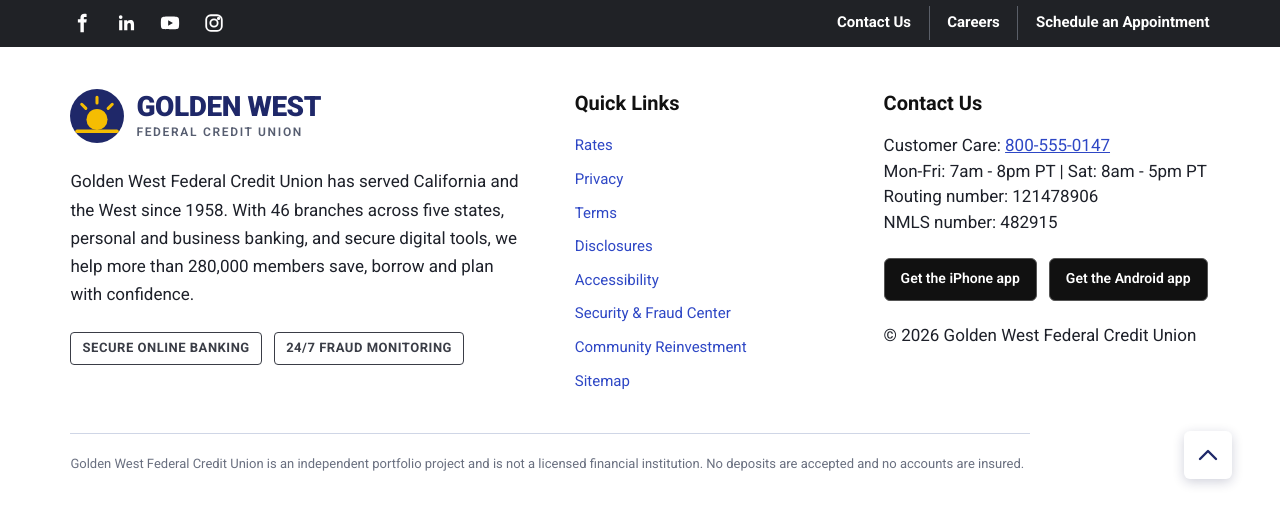
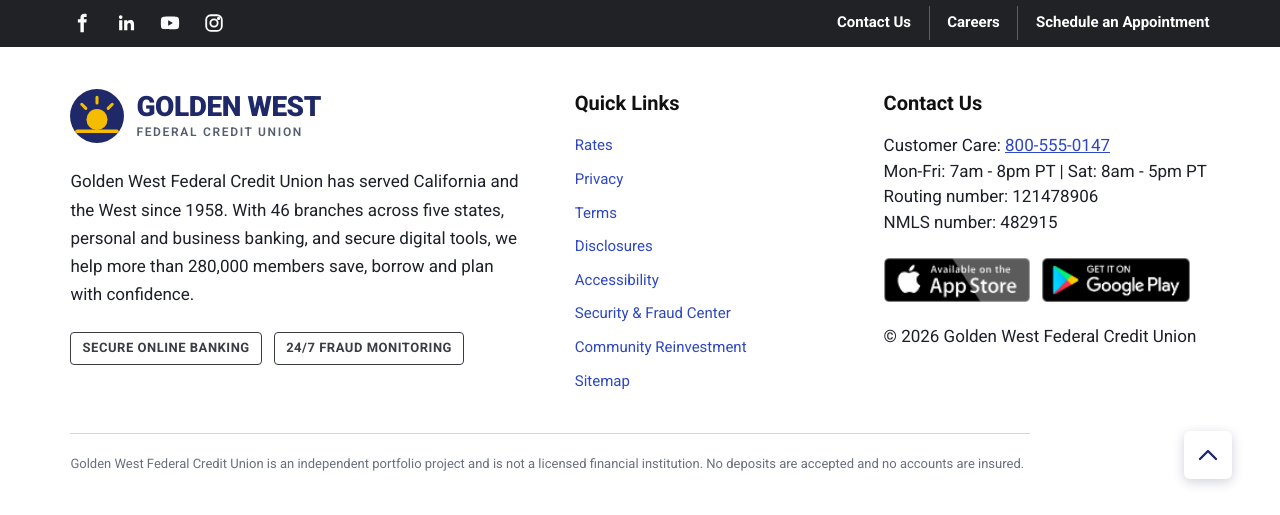
Before and after one commit to Growtheworldtogether/goldenwest-fcu, a Laravel app: page / in a window 1280 px wide. Shown: the part 2996-3511 px from the top of the page. Run offline with Laravel 12, Linux system fonts and the light colour scheme.

Commit message:
Footer: use App Store and Google Play badges
Co-Authored-By: Claude Sonnet 5.5 <noreply@anthropic.com>
Claude-Session: https://claude.ai/code/session_01BbpThuGCFGRji7S9sW8HB3

```diff
--- a/public/css/site.css
+++ b/public/css/site.css
@@ -166,8 +166,9 @@ h1, h2, h3 { margin: 0; line-height: 1.08; }
 .contact { margin: 0 0 1.4rem; font-size: 1.0625rem; line-height: 1.5; color: #1d2029; }
 .contact a { color: var(--blue); }
 .apps { display: flex; gap: .75rem; flex-wrap: wrap; margin: 0 0 1.4rem; }
-.app { background: #111; color: #fff; text-decoration: none; font-size: .875rem; font-weight: 600; padding: .6rem 1rem; border-radius: 6px; border: 1px solid #555; }
-.app:hover { background: #2b2d33; }
+.app { display: inline-block; line-height: 0; }
+.app img { display: block; height: 44px; width: auto; }
+.app:hover { opacity: .85; }
 .legal, .sim-note { margin: 2.5rem 0 0; padding-top: 1.25rem; border-top: 1px solid var(--line); font-size: .8125rem; color: #6a7080; max-width: 60rem; }
 .totop { position: absolute; right: 3rem; bottom: 2.25rem; width: 48px; height: 48px; display: grid; place-items: center; background: #fff; border-radius: 6px; box-shadow: 0 3px 12px rgba(20,26,74,.2); color: var(--navy); }
 .totop:hover { background: #f1f4fc; }
--- a/resources/views/layouts/site.blade.php
+++ b/resources/views/layouts/site.blade.php
@@ -123,7 +123,7 @@
             <div>
                 <h3>Contact Us</h3>
                 <p class="contact">Customer Care: <a href="tel:8005550147">800-555-0147</a><br>Mon-Fri: 7am - 8pm PT | Sat: 8am - 5pm PT<br>Routing number: 121478906<br>NMLS number: 482915</p>
-                <p class="apps"><a class="app" href="#">Get the iPhone app</a><a class="app" href="#">Get the Android app</a></p>
+                <p class="apps"><a class="app" href="#"><img src="{{ asset('images/app-store-badge.png') }}" alt="Download on the App Store" width="130" height="39"></a><a class="app" href="#"><img src="{{ asset('images/google-play-badge.png') }}" alt="Get it on Google Play" width="131" height="39"></a></p>
                 <p class="contact">&copy; {{ date('Y') }} Golden West Federal Credit Union</p>
             </div>
         </div>
```
Also changed, not shown: public/images/app-store-badge.png (added), public/images/google-play-badge.png (added).
